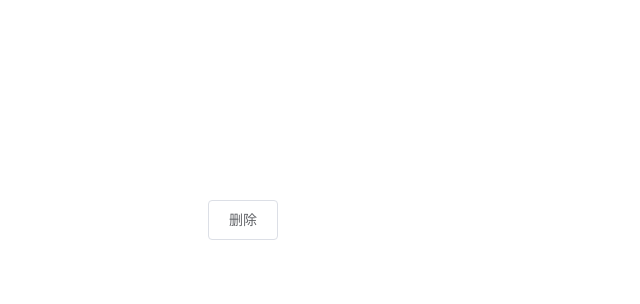
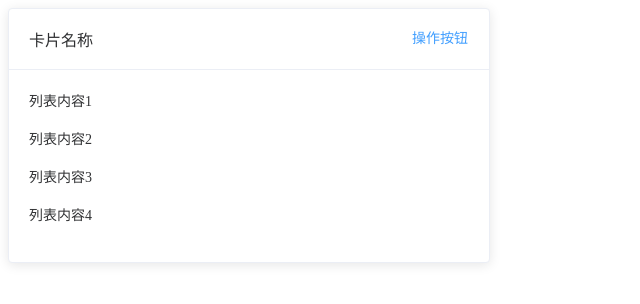
Before and after one commit to kingyeahwei/element_learning, a Vue app: page / in a window 1280 px wide. Shown: the top 304 px of the page, without its empty margins (0-640 px from the left). Built offline with nearby package versions, Linux system fonts and the light colour scheme.

Commit message:
card 基础用法

```diff
--- a/src/App.vue
+++ b/src/App.vue
@@ -1,16 +1,14 @@
 <template>
-  <div id="app"  style="margin: 200px 0 0 200px">
-    <el-popconfirm
-      confirm-button-text="好的"
-      cancel-button-text="不用了"
-      icon="el-icon-search"
-      iconColor="green"
-      title="这是一段内容确定删除吗?"
-      @onConfirm="handleConfirm"
-      @onCancel="handleCancel"
-    >
-      <el-button slot="reference">删除</el-button>
-    </el-popconfirm>
+  <div id="app">
+    <el-card class="box-card">
+      <div slot="header" class="clearfix">
+        <span>卡片名称</span>
+        <el-button style="float: right; padding: 3px 0;" type="text">操作按钮</el-button>
+      </div>
+      <div v-for="o in 4" :key="o" class="text item">
+        {{"列表内容" + o}}
+      </div>
+    </el-card>
   </div>
 </template>
 
@@ -22,16 +20,18 @@
             }
         },
         methods: {
-            handleConfirm() {
-                alert("确定")
-            }
-            ,
-            handleCancel() {
-                alert("取消")
-            }
         }
     }
 </script>
 
 <style lang="less">
+  .text {
+    font-size: 14px;
+  }
+  .item {
+    margin-bottom: 18px;
+  }
+  .box-card {
+    width: 480px;
+  }
 </style>
```
